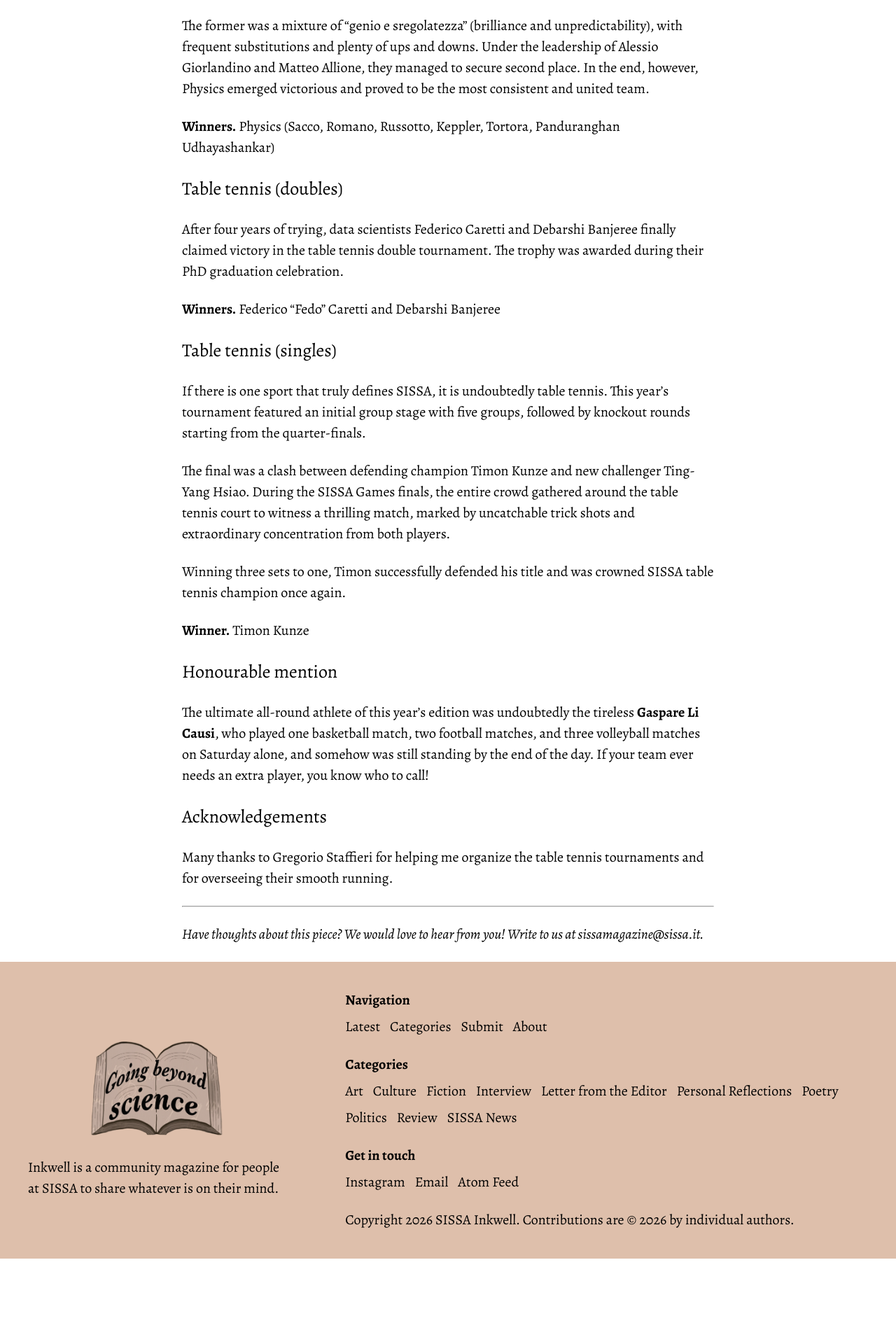
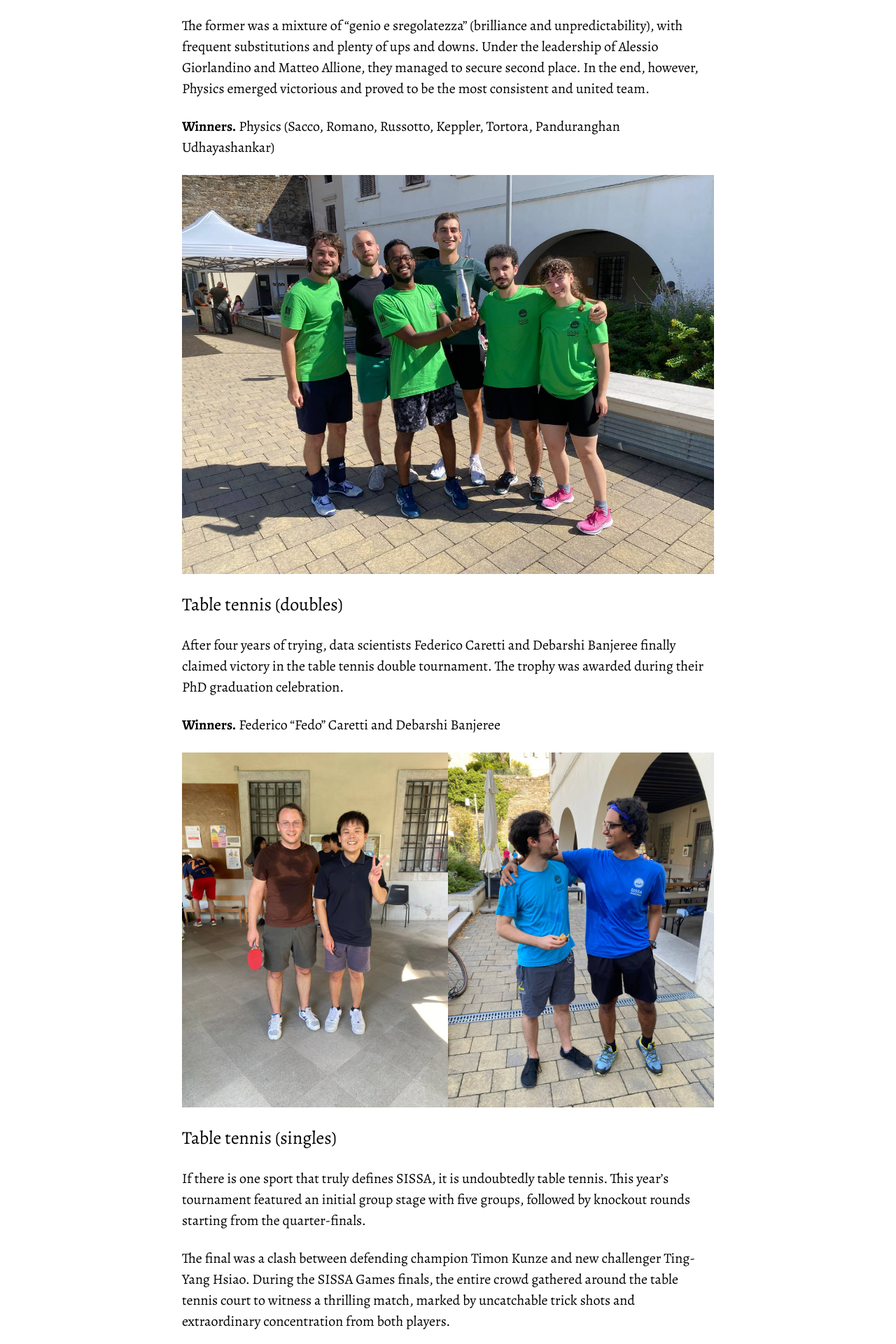
Before and after one commit to 11DE784A/InkwellWebsite, a Jekyll site: the page built from _posts/2026-10-20-sissa-games-winners.markdown, in a window 1280 px wide. Shown: the part 1252-3172 px from the top of the page at 70% size. Built offline with Jekyll 4.4.1, drawn with Linux system fonts in a browser that asks for light colours; some web fonts are replaced; before the commit the page ends 3050 px from its top, so only the background shows below that.

Commit message:
added images to the sissa games post

```diff
--- a/_posts/2026-10-20-sissa-games-winners.markdown
+++ b/_posts/2026-10-20-sissa-games-winners.markdown
@@ -47,6 +47,10 @@ to be the most consistent and united team.
 
 __Winners.__ Physics (Sacco, Romano, Russotto, Keppler, Tortora, Panduranghan Udhayashankar)
 
+<figure>
+  <img src="/assets/issue-1/unknown-sport.jpg">
+</figure>
+
 ## Table tennis (doubles)
 
 After four years of trying, data scientists Federico Caretti and Debarshi
@@ -54,6 +58,16 @@ Banjeree finally claimed victory in the table tennis double tournament. The
 trophy was awarded during their PhD graduation celebration.
 
 __Winners.__ Federico “Fedo” Caretti and Debarshi Banjeree
+
+<div class="figure-flex">
+  <figure>
+    <img src="/assets/issue-1/table-tennis-singles.jpg">
+  </figure>
+
+  <figure>
+    <img src="/assets/issue-1/table-tennis-doubles.jpg">
+  </figure>
+</div>
 
 ## Table tennis (singles)
 
```
Also changed, not shown: assets/issue-1/table-tennis-doubles.jpg (added), assets/issue-1/table-tennis-singles.jpg (added), assets/issue-1/unknown-sport.jpg (added).
